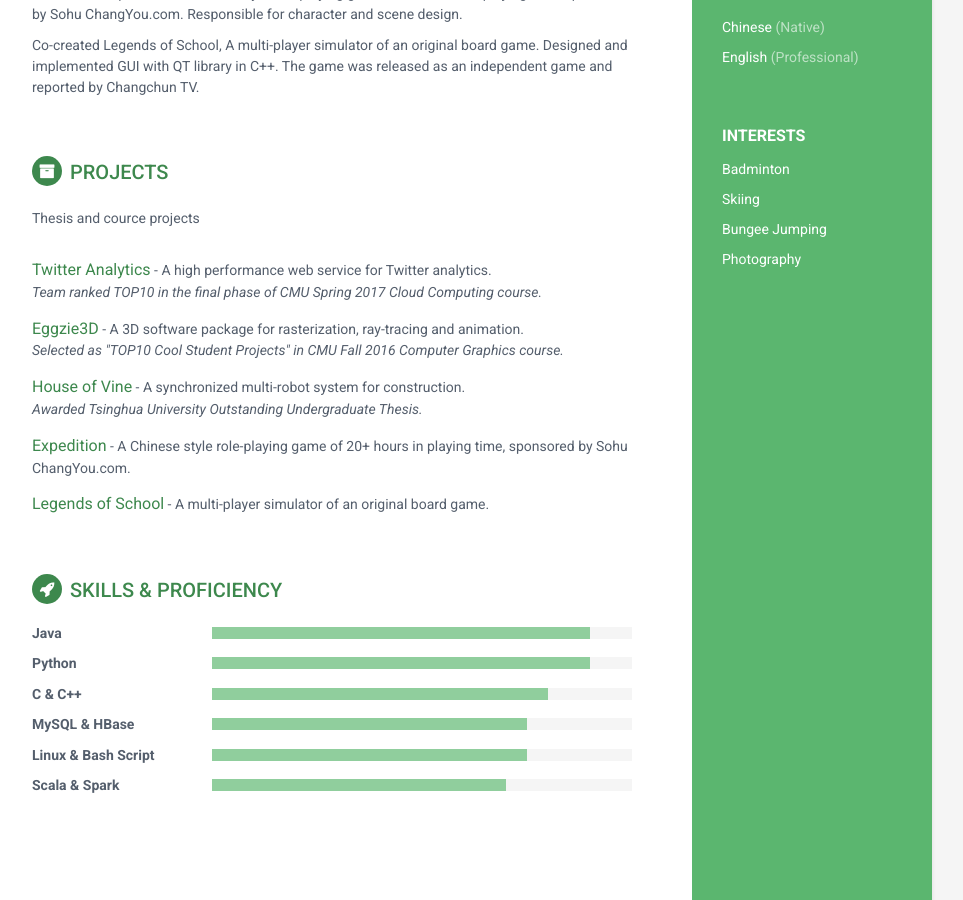
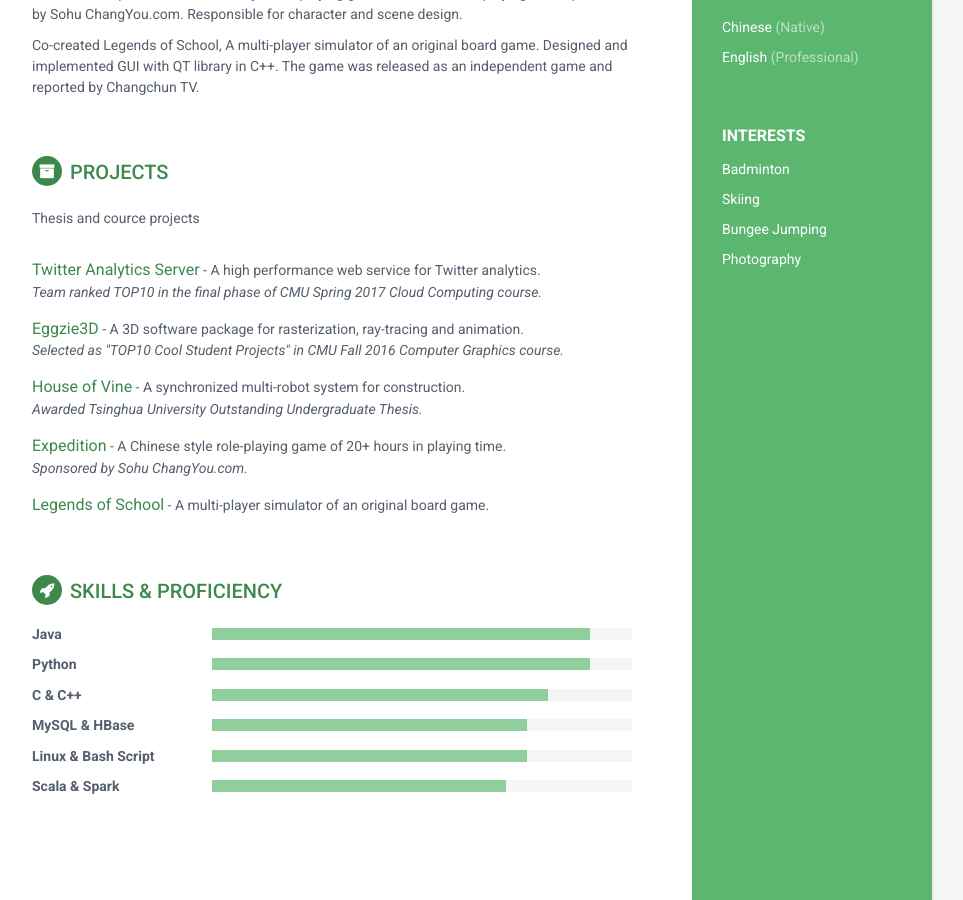
Before and after one commit to zwmj9304/resume, a Jekyll site: the page built from index.html, in a window 1280 px wide and 900 px high, scrolled down 852 px. Shown: the whole window, without its empty margins (188-1151 px from the left). Built offline with Jekyll 4.4.1, drawn with Linux system fonts in a browser that asks for light colours.

Commit message:
modified projects

```diff
--- a/_includes/projects.html
+++ b/_includes/projects.html
@@ -4,7 +4,7 @@
                     <p>Thesis and cource projects</p>
                 </div><!--//intro-->
                 <div class="item">
-                    <span class="project-title"><a href="#">Twitter Analytics</a></span> - <span class="project-tagline">A high performance web service for Twitter analytics. </span>
+                    <span class="project-title"><a href="#">Twitter Analytics Server</a></span> - <span class="project-tagline">A high performance web service for Twitter analytics. </span>
                     <p><i>Team ranked TOP10 in the final phase of CMU Spring 2017 Cloud Computing course.</i></p>
                 </div><!--//item-->
                 <div class="item">
@@ -17,7 +17,8 @@
                     <p><i>Awarded Tsinghua University Outstanding Undergraduate Thesis.</i></p>
                 </div><!--//item-->
                 <div class="item">
-                    <span class="project-title"><a href="#" target="_blank">Expedition</a></span> - <span class="project-tagline"> A Chinese style role-playing game of 20+ hours in playing time, sponsored by Sohu ChangYou.com.</span>
+                    <span class="project-title"><a href="#" target="_blank">Expedition</a></span> - <span class="project-tagline"> A Chinese style role-playing game of 20+ hours in playing time. </span>
+                    <p><i>Sponsored by Sohu ChangYou.com.</i></p>
                 </div><!--//item-->
                 <div class="item">
                     <span class="project-title"><a href="#" target="_blank">Legends of School</a></span> - <span class="project-tagline"> A multi-player simulator of an original board game.</span>
```
